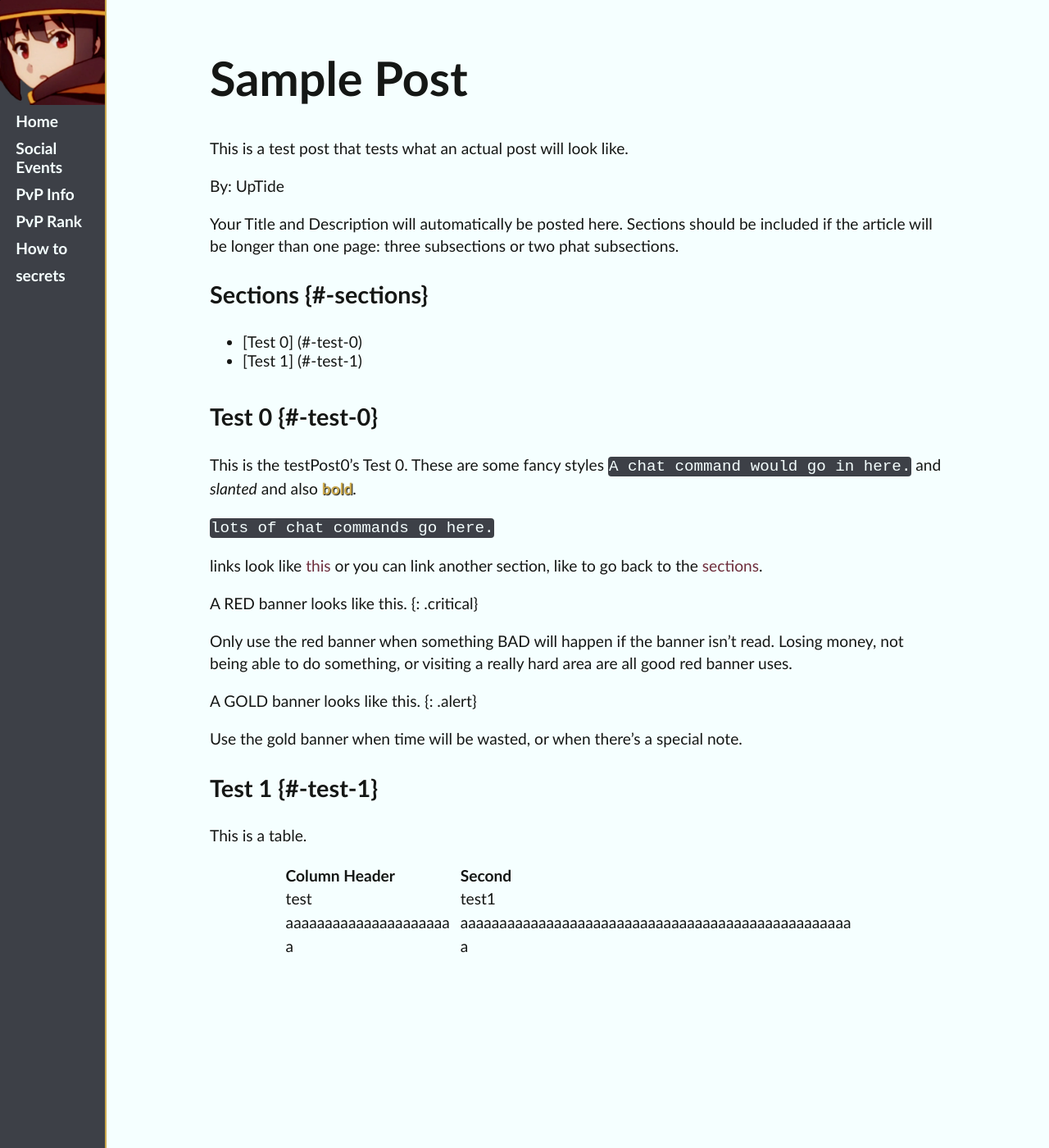
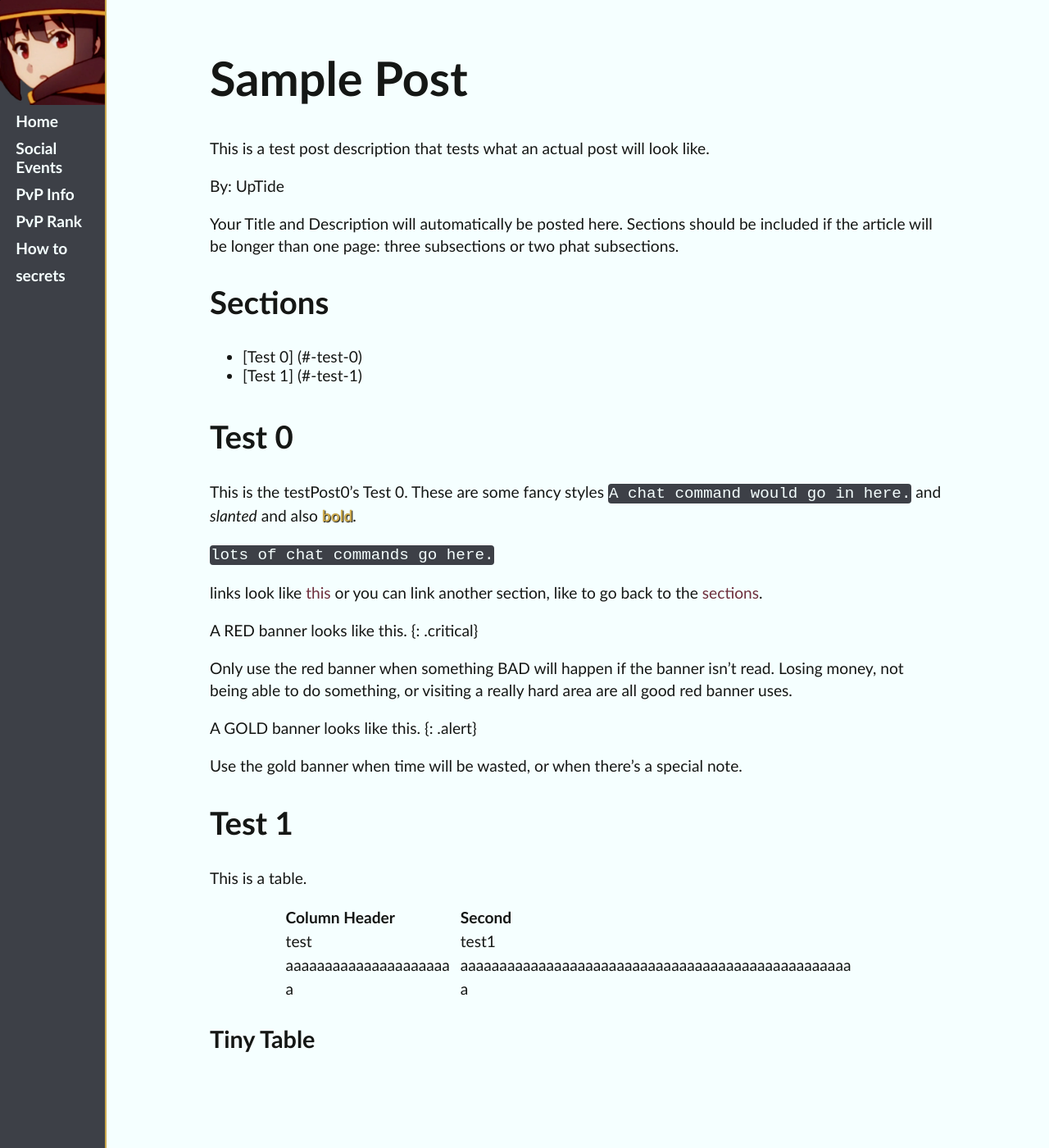
Before and after one commit to ideonella/ideonella.github.io, a Jekyll site: the page built from _posts/2021-05-03-sample-post.md, in a window 1280 px wide and 1400 px high. Shown: the whole window at 82% size. Built offline with Jekyll 4.4.1, drawn with Linux system fonts in a browser that asks for light colours.

Commit message:
Update 2021-05-03-sample-post.md

```diff
--- a/_posts/2021-05-03-sample-post.md
+++ b/_posts/2021-05-03-sample-post.md
@@ -1,19 +1,18 @@
 ---
 title: Sample Post
-link: sample-post
-description: This is a test post that tests what an actual post will look like.
+description: This is a test post description that tests what an actual post will look like.
 author: UpTide
 layout: post
 ---
 
 Your Title and Description will automatically be posted here. Sections should be included if the article will be longer than one page: three subsections or two phat subsections.
 
-### Sections {#{{link}}-sections}
+## Sections {#sections}
 
 - [Test 0] (#{{link}}-test-0)
 - [Test 1] (#{{link}}-test-1)
 
-### Test 0 {#{{link}}-test-0}
+## Test 0 {#test-0}
 
 This is the testPost0's Test 0. These are some fancy styles `A chat command would go in here.` and *slanted* and also **bold**.
 
@@ -22,7 +21,7 @@ of
 chat commands
 go here.``
 
-links look like [this](https://magicgirls.us) or you can link another section, like to go back to the [sections](#{{link}}-sections).
+links look like [this](https://magicgirls.us) or you can link another section, like to go back to the [sections](#sections).
 
 A RED banner looks like this. {: .critical}
 
@@ -32,7 +31,7 @@ A GOLD banner looks like this. {: .alert}
 
 Use the gold banner when time will be wasted, or when there's a special note.
 
-### Test 1 {#{{link}}-test-1}
+## Test 1 {#test-1}
 
 This is a table.
 
@@ -41,3 +40,5 @@ This is a table.
 |test|test1|
 |aaaaaaaaaaaaaaaaaaaaa|aaaaaaaaaaaaaaaaaaaaaaaaaaaaaaaaaaaaaaaaaaaaaaaaaa|
 |a|a|
+
+### Tiny Table {#tiny-table}
```
